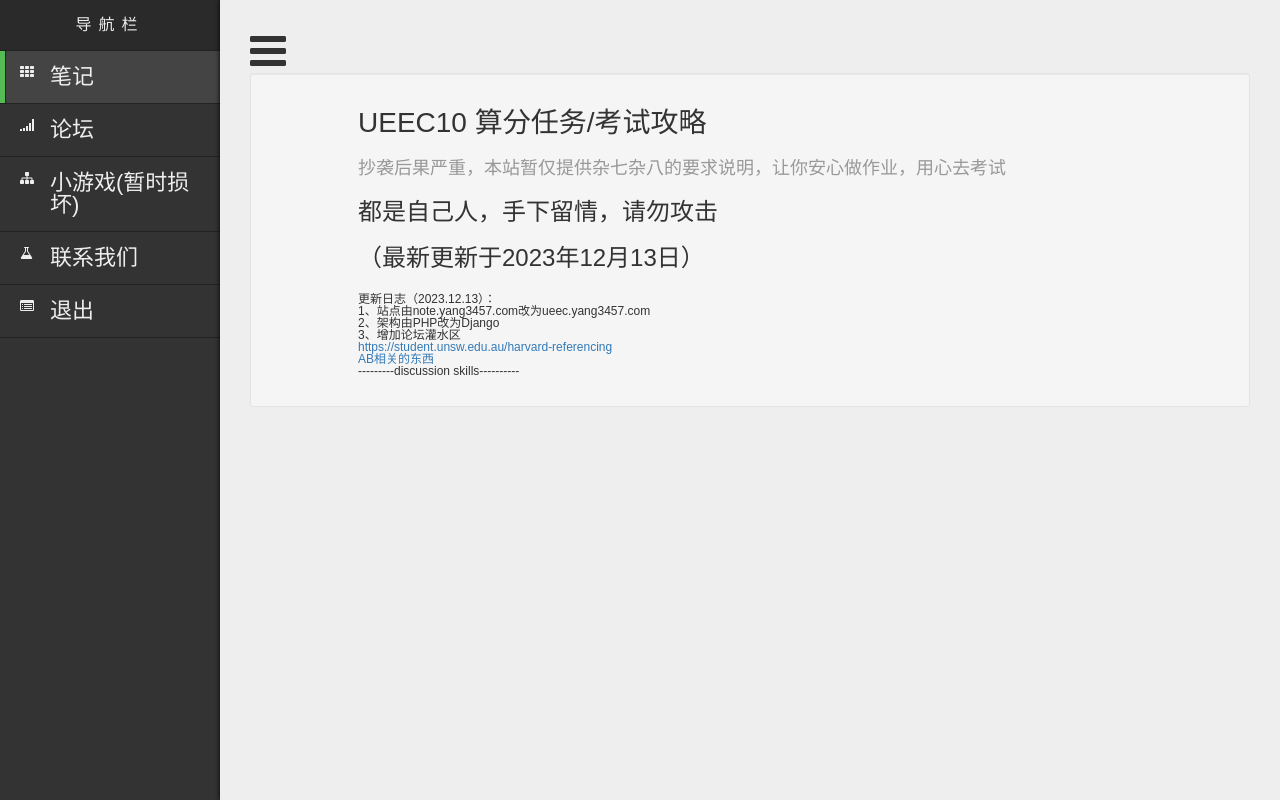
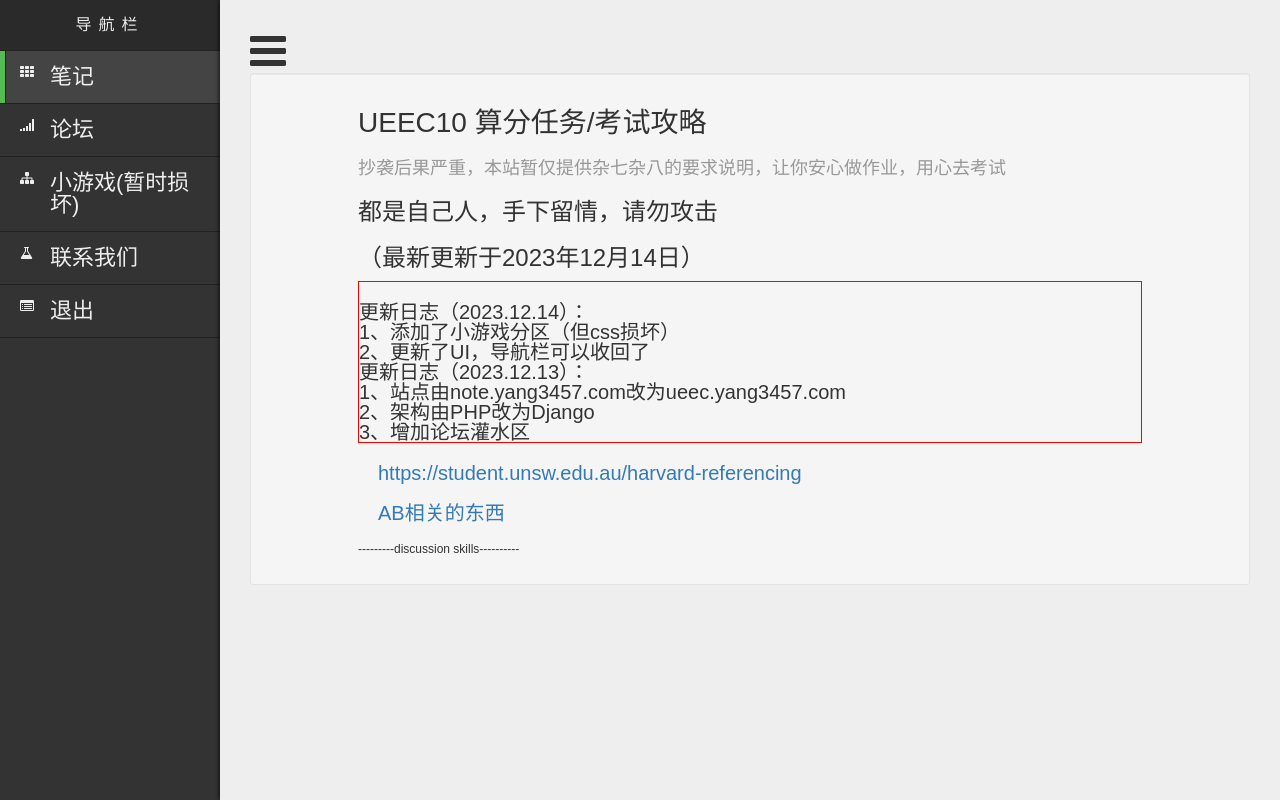
Before and after one commit to duang3457/UEECnotes, a Django app: page / in a window 1280 px wide. Run offline with Django 4.2, Linux system fonts and the light colour scheme; some libraries are stand-ins or nearby versions; some web fonts are replaced.

Commit message:
version0.1.2

```diff
--- a/forums/templates/contact.html
+++ b/forums/templates/contact.html
@@ -4,6 +4,7 @@
 
 
 <main>
+<div style="font-size: 30px">
 <div>
     欢迎优秀的内容创作者
 </div>
@@ -12,6 +13,7 @@
 <div>
     联系QQ:1837827317
 </div>
+</div>
  </main>
 
 {% endblock %}
--- a/forums/templates/welcome.html
+++ b/forums/templates/welcome.html
@@ -9,26 +9,33 @@
     </h2>
     <h3>都是自己人，手下留情，请勿攻击</h3>
 
-    <h3>（最新更新于2023年12月13日）</h3>
+    <h3>（最新更新于2023年12月14日）</h3>
 
-    <div class="newline" style="white-space: pre-line;">
+    <div class="newline"
+         style="white-space: pre-line;
+         font-size:20px;
+         border: 1px solid red;">
+        更新日志（2023.12.14）：
+        1、添加了小游戏分区（但css损坏）
+        2、更新了UI，导航栏可以收回了
         更新日志（2023.12.13）：
         1、站点由note.yang3457.com改为ueec.yang3457.com
         2、架构由PHP改为Django
         3、增加论坛灌水区
     </div>
 
-    <div>
 
-        <div>
 
+{#        <div>#}
+{##}
 {#            <a href="{% url 'app01:index' %}">跳转到index</a>#}
-        </div>
+{#        </div>#}
+    <div style="font-size: 20px;margin: 20px;" >
     <a href="https://student.unsw.edu.au/harvard-referencing">
         https://student.unsw.edu.au/harvard-referencing
     </a>
      </div>
- <div>
+ <div style="font-size: 20px;margin: 20px;">
     <a href="{% url 'forums:ab' %}">
         AB相关的东西
     </a>
```
